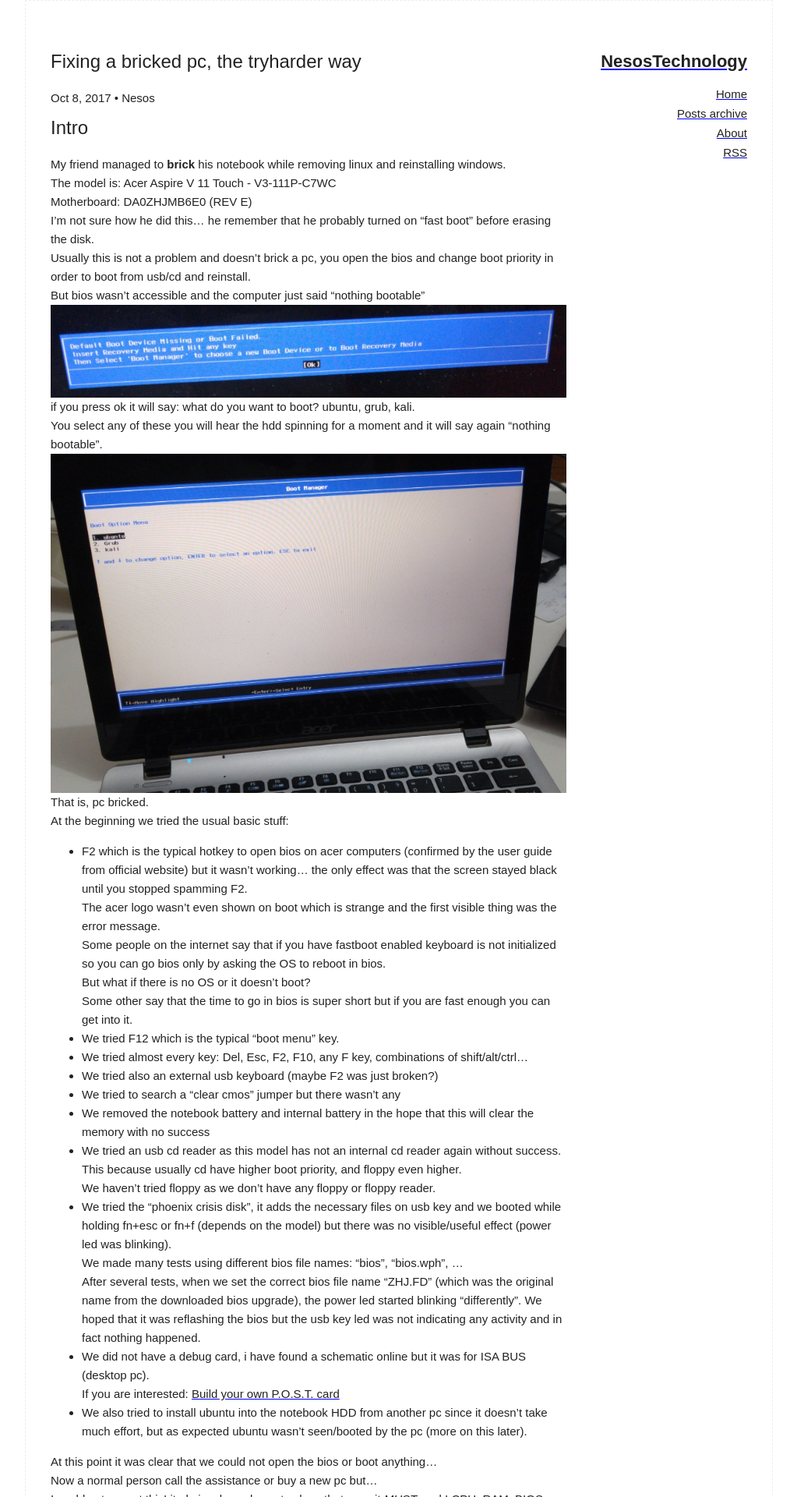
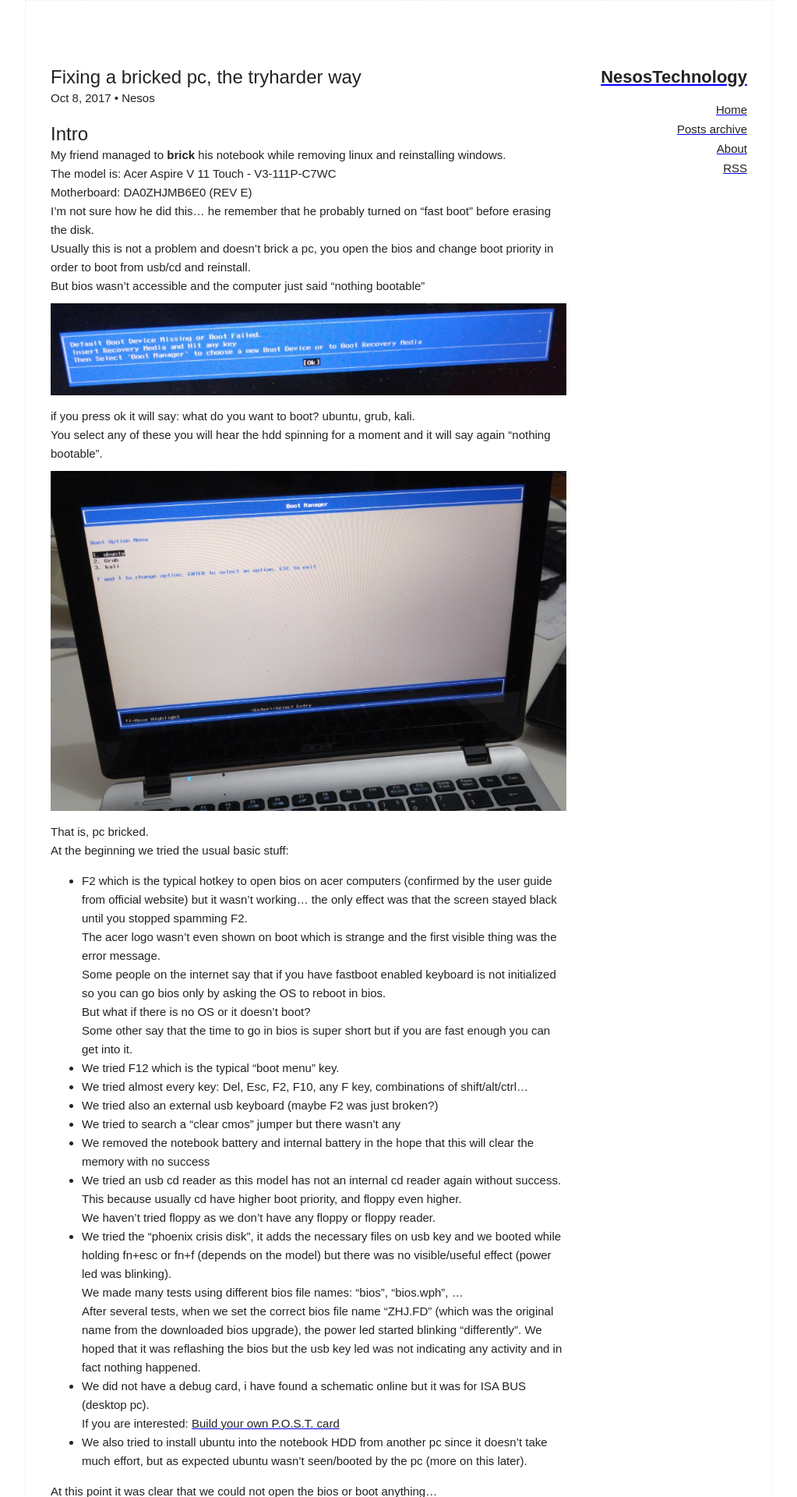
Before and after one commit to Nesos-ita/nesos-ita.github.io, a Jekyll site: the page built from _posts/2017-10-08-fixing-bricked-pc.md, in a window 1280 px wide. Shown: the top 1920 px of the page at 78% size, without its empty margins (128-1151 px from the left). Built offline with Jekyll 4.4.1, drawn with Linux system fonts in a browser that asks for light colours.

Commit message:
fixed spacing

```diff
--- a/_sass/_base.scss
+++ b/_sass/_base.scss
@@ -145,8 +145,8 @@ body {
 /* Typography
 –––––––––––––––––––––––––––––––––––––––––––––––––– */
 h1, h2, h3, h4, h5, h6 {
-  margin-top: 0;
-  margin-bottom: 2rem;
+  margin-top: 2rem;
+  margin-bottom: 0;
   font-weight: 400; }
 h1 { font-size: 2.2rem; line-height: 1.2;  letter-spacing: 0rem;}
 h2 { font-size: 2.0rem; line-height: 1.25; letter-spacing: 0rem; }
@@ -433,6 +433,8 @@ hr {
 img {
     max-width: 100%;
     vertical-align: middle;
+    margin-bottom: 1.5rem;
+    margin-top: 1rem;
 }
 
 /* blockquote */
```
